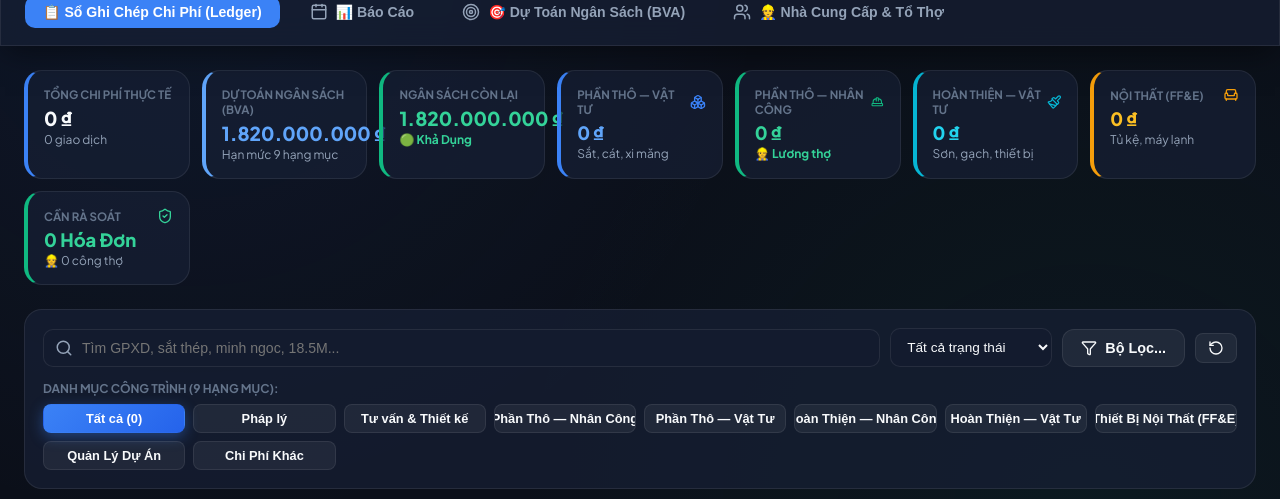
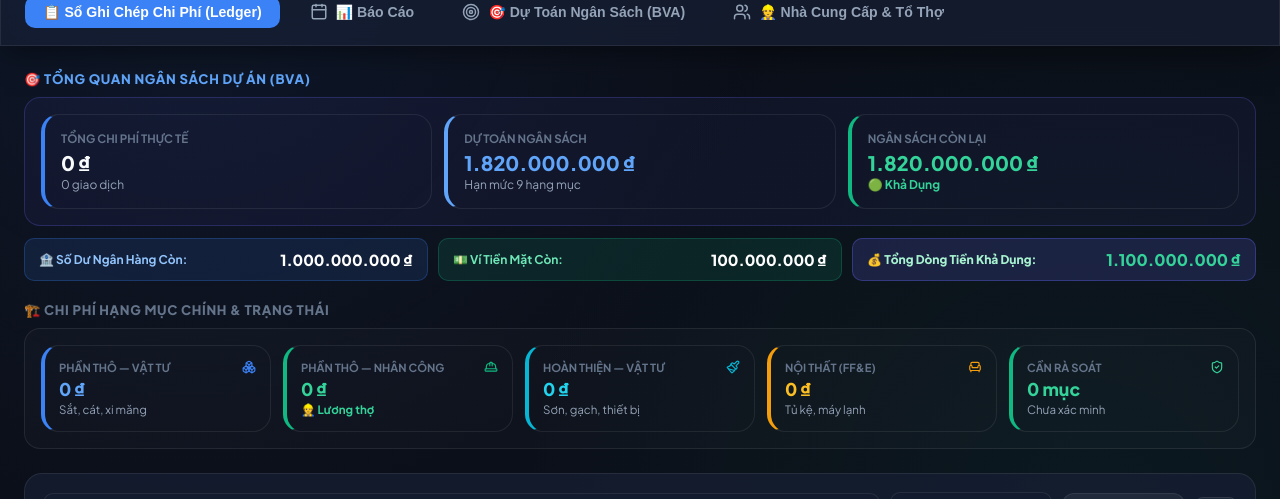
Before and after one commit to mattbuildthings/Expense-Tracking, a React (Vite) app: page / in a window 1280 px wide. Shown: the part 166-665 px from the top of the page. Built offline with nearby package versions, Linux system fonts and the light colour scheme; no server answers; the database is empty.

Commit message:
Add zero-extra-work real-time Cash Flow & Available Funds tracking

```diff
--- a/src/components/ExpenseLedger.tsx
+++ b/src/components/ExpenseLedger.tsx
@@ -2,7 +2,7 @@ import React, { useState } from 'react';
 import { Search, Trash2, CheckCircle, ExternalLink, Boxes, AlertTriangle, ShieldCheck, Plus, Paintbrush, HardHat, Armchair, Filter, ChevronLeft, ChevronRight, RotateCcw } from 'lucide-react';
 import { CATEGORY_METADATA } from '../types/expense';
 import type { ExpenseItem, FilterOptions } from '../types/expense';
-import { formatVND, filterExpenses, getCategoryBudgets } from '../services/storageService';
+import { formatVND, filterExpenses, getCategoryBudgets, getInitialFunds } from '../services/storageService';
 
 interface ExpenseLedgerProps {
   expenses: ExpenseItem[];
@@ -45,6 +45,14 @@ export const ExpenseLedger: React.FC<ExpenseLedgerProps> = ({
 
   const budgets = getCategoryBudgets();
   const totalTargetBudget = Object.values(budgets).reduce((sum, b) => sum + (b || 0), 0);
+
+  // Automatic Zero-Work Cash Flow Math
+  const initialFunds = getInitialFunds();
+  const bankSpent = expenses.filter(i => i.paymentMethod === 'chuyển_khoản').reduce((sum, i) => sum + i.amount, 0);
+  const cashSpent = expenses.filter(i => i.paymentMethod === 'tiền_mặt').reduce((sum, i) => sum + i.amount, 0);
+  const bankAvailable = initialFunds.bank - bankSpent;
+  const cashAvailable = initialFunds.cash - cashSpent;
+  const totalFundsAvailable = bankAvailable + cashAvailable;
 
   const categoryStats = expenses.reduce((acc, item) => {
     acc[item.category] = (acc[item.category] || 0) + item.amount;
@@ -100,11 +108,15 @@ export const ExpenseLedger: React.FC<ExpenseLedgerProps> = ({
   return (
     <div style={{ paddingBottom: '60px' }}>
 
-      {/* Metric Cards Grid */}
-      <div style={{ display: 'grid', gridTemplateColumns: 'repeat(auto-fit, minmax(160px, 1fr))', gap: '12px', marginBottom: '24px' }}>
-        <div className="glass-card" style={{ padding: '16px', borderLeft: '4px solid #3b82f6' }}>
+      {/* GROUP 1: OVERALL PROJECT BUDGET SUMMARY (BVA) */}
+      <div style={{ marginBottom: '20px' }}>
+        <h4 style={{ fontSize: '0.82rem', fontWeight: 800, color: '#60a5fa', textTransform: 'uppercase', letterSpacing: '0.05em', marginBottom: '10px', display: 'flex', alignItems: 'center', gap: '6px' }}>
+          🎯 Tổng Quan Ngân Sách Dự Án (BVA)
+        </h4>
+        <div style={{ display: 'grid', gridTemplateColumns: 'repeat(auto-fit, minmax(220px, 1fr))', gap: '12px', background: 'rgba(99, 102, 241, 0.06)', padding: '16px', borderRadius: '16px', border: '1px solid rgba(99, 102, 241, 0.25)' }}>
+          <div className="glass-card" style={{ padding: '16px', borderLeft: '4px solid #3b82f6', background: 'var(--bg-panel)' }}>
             <p style={{ fontSize: '0.72rem', fontWeight: 700, color: 'var(--text-dim)', textTransform: 'uppercase' }}>Tổng Chi Phí Thực Tế</p>
-          <h3 style={{ fontSize: '1.2rem', fontWeight: 800, color: '#f8fafc', marginTop: '4px' }}>
+            <h3 style={{ fontSize: '1.25rem', fontWeight: 800, color: '#f8fafc', marginTop: '4px' }}>
               {formatVND(totalSpent)}
             </h3>
             <p style={{ fontSize: '0.75rem', color: 'var(--text-muted)', marginTop: '2px' }}>
@@ -112,9 +124,9 @@ export const ExpenseLedger: React.FC<ExpenseLedgerProps> = ({
             </p>
           </div>
 
-        <div className="glass-card" style={{ padding: '16px', borderLeft: '4px solid #60a5fa' }}>
-          <p style={{ fontSize: '0.72rem', fontWeight: 700, color: 'var(--text-dim)', textTransform: 'uppercase' }}>Dự Toán Ngân Sách (BVA)</p>
-          <h3 style={{ fontSize: '1.2rem', fontWeight: 800, color: '#60a5fa', marginTop: '4px' }}>
+          <div className="glass-card" style={{ padding: '16px', borderLeft: '4px solid #60a5fa', background: 'var(--bg-panel)' }}>
+            <p style={{ fontSize: '0.72rem', fontWeight: 700, color: 'var(--text-dim)', textTransform: 'uppercase' }}>Dự Toán Ngân Sách</p>
+            <h3 style={{ fontSize: '1.25rem', fontWeight: 800, color: '#60a5fa', marginTop: '4px' }}>
               {formatVND(totalTargetBudget)}
             </h3>
             <p style={{ fontSize: '0.75rem', color: 'var(--text-muted)', marginTop: '2px' }}>
@@ -122,71 +134,103 @@ export const ExpenseLedger: React.FC<ExpenseLedgerProps> = ({
             </p>
           </div>
 
-        <div className="glass-card" style={{ padding: '16px', borderLeft: `4px solid ${totalRemainingBudget < 0 ? '#f87171' : '#10b981'}` }}>
+          <div className="glass-card" style={{ padding: '16px', borderLeft: `4px solid ${totalRemainingBudget < 0 ? '#f87171' : '#10b981'}`, background: 'var(--bg-panel)' }}>
             <p style={{ fontSize: '0.72rem', fontWeight: 700, color: 'var(--text-dim)', textTransform: 'uppercase' }}>Ngân Sách Còn Lại</p>
-          <h3 style={{ fontSize: '1.2rem', fontWeight: 800, color: totalRemainingBudget < 0 ? '#f87171' : '#34d399', marginTop: '4px' }}>
+            <h3 style={{ fontSize: '1.25rem', fontWeight: 800, color: totalRemainingBudget < 0 ? '#f87171' : '#34d399', marginTop: '4px' }}>
               {formatVND(totalRemainingBudget)}
             </h3>
             <p style={{ fontSize: '0.75rem', color: totalRemainingBudget < 0 ? '#f87171' : '#34d399', marginTop: '2px', fontWeight: 700 }}>
               {totalRemainingBudget < 0 ? '⚠️ Đã Vượt Ngân Sách' : '🟢 Khả Dụng'}
             </p>
           </div>
+        </div>
 
-        <div className="glass-card" style={{ padding: '16px', borderLeft: '4px solid #3b82f6' }}>
+        {/* Real-time Cash Flow Sub-strip */}
+        <div style={{ display: 'grid', gridTemplateColumns: 'repeat(auto-fit, minmax(200px, 1fr))', gap: '10px', marginTop: '12px' }}>
+          <div style={{ background: 'rgba(59, 130, 246, 0.12)', border: '1px solid rgba(59, 130, 246, 0.25)', padding: '10px 14px', borderRadius: '10px', display: 'flex', alignItems: 'center', justifyContent: 'space-between' }}>
+            <span style={{ fontSize: '0.75rem', fontWeight: 700, color: '#93c5fd' }}>🏦 Số Dư Ngân Hàng Còn:</span>
+            <span style={{ fontSize: '0.95rem', fontWeight: 800, color: bankAvailable < 0 ? '#f87171' : '#ffffff' }}>{formatVND(bankAvailable)}</span>
+          </div>
+          <div style={{ background: 'rgba(16, 185, 129, 0.12)', border: '1px solid rgba(16, 185, 129, 0.25)', padding: '10px 14px', borderRadius: '10px', display: 'flex', alignItems: 'center', justifyContent: 'space-between' }}>
+            <span style={{ fontSize: '0.75rem', fontWeight: 700, color: '#6ee7b7' }}>💵 Ví Tiền Mặt Còn:</span>
+            <span style={{ fontSize: '0.95rem', fontWeight: 800, color: cashAvailable < 0 ? '#f87171' : '#ffffff' }}>{formatVND(cashAvailable)}</span>
+          </div>
+          <div style={{ background: 'rgba(99, 102, 241, 0.18)', border: '1px solid rgba(99, 102, 241, 0.35)', padding: '10px 14px', borderRadius: '10px', display: 'flex', alignItems: 'center', justifyContent: 'space-between' }}>
+            <span style={{ fontSize: '0.75rem', fontWeight: 800, color: '#a7f3d0' }}>💰 Tổng Dòng Tiền Khả Dụng:</span>
+            <span style={{ fontSize: '1rem', fontWeight: 900, color: totalFundsAvailable < 0 ? '#f87171' : '#34d399' }}>{formatVND(totalFundsAvailable)}</span>
+          </div>
+        </div>
+      </div>
+
+      {/* GROUP 2: CATEGORY BREAKDOWN & STATUS */}
+      <div style={{ marginBottom: '24px' }}>
+        <div style={{ display: 'flex', alignItems: 'center', justifyContent: 'space-between', marginBottom: '10px' }}>
+          <h4 style={{ fontSize: '0.82rem', fontWeight: 800, color: 'var(--text-dim)', textTransform: 'uppercase', letterSpacing: '0.05em', display: 'flex', alignItems: 'center', gap: '6px' }}>
+            🏗️ Chi Phí Hạng Mục Chính & Trạng Thái
+          </h4>
+          {totalManDays > 0 && (
+            <span style={{ fontSize: '0.78rem', color: '#60a5fa', fontWeight: 800 }}>
+              👷 Tổng {totalManDays} công thợ ghi nhận
+            </span>
+          )}
+        </div>
+        <div style={{ display: 'grid', gridTemplateColumns: 'repeat(auto-fit, minmax(170px, 1fr))', gap: '12px', background: 'rgba(255, 255, 255, 0.02)', padding: '16px', borderRadius: '16px', border: '1px solid var(--border-color)' }}>
+          <div className="glass-card" style={{ padding: '14px', borderLeft: '4px solid #3b82f6', background: 'var(--bg-panel)' }}>
             <div style={{ display: 'flex', alignItems: 'center', justifyContent: 'space-between' }}>
-            <p style={{ fontSize: '0.72rem', fontWeight: 700, color: 'var(--text-dim)', textTransform: 'uppercase' }}>Phần Thô — Vật Tư</p>
-            <Boxes size={16} color="#3b82f6" />
+              <p style={{ fontSize: '0.7rem', fontWeight: 700, color: 'var(--text-dim)', textTransform: 'uppercase' }}>Phần Thô — Vật Tư</p>
+              <Boxes size={14} color="#3b82f6" />
             </div>
-          <h3 style={{ fontSize: '1.15rem', fontWeight: 800, color: '#60a5fa', marginTop: '4px' }}>
+            <h3 style={{ fontSize: '1.1rem', fontWeight: 800, color: '#60a5fa', marginTop: '4px' }}>
               {formatVND(categoryStats['phần_thô_vật_tư'] || 0)}
             </h3>
-          <p style={{ fontSize: '0.75rem', color: 'var(--text-muted)', marginTop: '2px' }}>Sắt, cát, xi măng</p>
+            <p style={{ fontSize: '0.72rem', color: 'var(--text-muted)', marginTop: '2px' }}>Sắt, cát, xi măng</p>
           </div>
 
-        <div className="glass-card" style={{ padding: '16px', borderLeft: '4px solid #10b981' }}>
+          <div className="glass-card" style={{ padding: '14px', borderLeft: '4px solid #10b981', background: 'var(--bg-panel)' }}>
             <div style={{ display: 'flex', alignItems: 'center', justifyContent: 'space-between' }}>
-            <p style={{ fontSize: '0.72rem', fontWeight: 700, color: 'var(--text-dim)', textTransform: 'uppercase' }}>Phần Thô — Nhân Công</p>
-            <HardHat size={16} color="#10b981" />
+              <p style={{ fontSize: '0.7rem', fontWeight: 700, color: 'var(--text-dim)', textTransform: 'uppercase' }}>Phần Thô — Nhân Công</p>
+              <HardHat size={14} color="#10b981" />
             </div>
-          <h3 style={{ fontSize: '1.15rem', fontWeight: 800, color: '#34d399', marginTop: '4px' }}>
+            <h3 style={{ fontSize: '1.1rem', fontWeight: 800, color: '#34d399', marginTop: '4px' }}>
               {formatVND(categoryStats['phần_thô_nhân_công'] || 0)}
             </h3>
-          <p style={{ fontSize: '0.75rem', color: '#34d399', fontWeight: 700, marginTop: '2px' }}>
+            <p style={{ fontSize: '0.72rem', color: '#34d399', fontWeight: 700, marginTop: '2px' }}>
               👷 Lương thợ
             </p>
           </div>
 
-        <div className="glass-card" style={{ padding: '16px', borderLeft: '4px solid #06b6d4' }}>
+          <div className="glass-card" style={{ padding: '14px', borderLeft: '4px solid #06b6d4', background: 'var(--bg-panel)' }}>
             <div style={{ display: 'flex', alignItems: 'center', justifyContent: 'space-between' }}>
-            <p style={{ fontSize: '0.72rem', fontWeight: 700, color: 'var(--text-dim)', textTransform: 'uppercase' }}>Hoàn Thiện — Vật Tư</p>
-            <Paintbrush size={16} color="#06b6d4" />
+              <p style={{ fontSize: '0.7rem', fontWeight: 700, color: 'var(--text-dim)', textTransform: 'uppercase' }}>Hoàn Thiện — Vật Tư</p>
+              <Paintbrush size={14} color="#06b6d4" />
             </div>
-          <h3 style={{ fontSize: '1.15rem', fontWeight: 800, color: '#22d3ee', marginTop: '4px' }}>
+            <h3 style={{ fontSize: '1.1rem', fontWeight: 800, color: '#22d3ee', marginTop: '4px' }}>
               {formatVND(categoryStats['hoàn_thiện_vật_tư'] || 0)}
             </h3>
-          <p style={{ fontSize: '0.75rem', color: 'var(--text-muted)', marginTop: '2px' }}>Sơn, gạch, thiết bị</p>
+            <p style={{ fontSize: '0.72rem', color: 'var(--text-muted)', marginTop: '2px' }}>Sơn, gạch, thiết bị</p>
           </div>
 
-        <div className="glass-card" style={{ padding: '16px', borderLeft: '4px solid #f59e0b' }}>
+          <div className="glass-card" style={{ padding: '14px', borderLeft: '4px solid #f59e0b', background: 'var(--bg-panel)' }}>
             <div style={{ display: 'flex', alignItems: 'center', justifyContent: 'space-between' }}>
-            <p style={{ fontSize: '0.72rem', fontWeight: 700, color: 'var(--text-dim)', textTransform: 'uppercase' }}>Nội Thất (FF&E)</p>
-            <Armchair size={16} color="#f59e0b" />
+              <p style={{ fontSize: '0.7rem', fontWeight: 700, color: 'var(--text-dim)', textTransform: 'uppercase' }}>Nội Thất (FF&E)</p>
+              <Armchair size={14} color="#f59e0b" />
             </div>
-          <h3 style={{ fontSize: '1.15rem', fontWeight: 800, color: '#fbbf24', marginTop: '4px' }}>
+            <h3 style={{ fontSize: '1.1rem', fontWeight: 800, color: '#fbbf24', marginTop: '4px' }}>
               {formatVND(categoryStats['nội_thất_thiết_bị'] || 0)}
             </h3>
-          <p style={{ fontSize: '0.75rem', color: 'var(--text-muted)', marginTop: '2px' }}>Tủ kệ, máy lạnh</p>
+            <p style={{ fontSize: '0.72rem', color: 'var(--text-muted)', marginTop: '2px' }}>Tủ kệ, máy lạnh</p>
           </div>
 
-        <div className="glass-card" style={{ padding: '16px', borderLeft: `4px solid ${pendingItems.length > 0 ? '#f59e0b' : '#10b981'}` }}>
+          <div className="glass-card" style={{ padding: '14px', borderLeft: `4px solid ${pendingItems.length > 0 ? '#f59e0b' : '#10b981'}`, background: 'var(--bg-panel)' }}>
             <div style={{ display: 'flex', alignItems: 'center', justifyContent: 'space-between' }}>
-            <p style={{ fontSize: '0.72rem', fontWeight: 700, color: 'var(--text-dim)', textTransform: 'uppercase' }}>Cần Rà Soát</p>
-            {pendingItems.length > 0 ? <AlertTriangle size={16} color="#fbbf24" /> : <ShieldCheck size={16} color="#34d399" />}
+              <p style={{ fontSize: '0.7rem', fontWeight: 700, color: 'var(--text-dim)', textTransform: 'uppercase' }}>Cần Rà Soát</p>
+              {pendingItems.length > 0 ? <AlertTriangle size={14} color="#fbbf24" /> : <ShieldCheck size={14} color="#34d399" />}
             </div>
-          <h3 style={{ fontSize: '1.15rem', fontWeight: 800, color: pendingItems.length > 0 ? '#fbbf24' : '#34d399', marginTop: '4px' }}>
-            {pendingItems.length} Hóa Đơn
+            <h3 style={{ fontSize: '1.1rem', fontWeight: 800, color: pendingItems.length > 0 ? '#fbbf24' : '#34d399', marginTop: '4px' }}>
+              {pendingItems.length} mục
             </h3>
-          <p style={{ fontSize: '0.75rem', color: 'var(--text-muted)', marginTop: '2px' }}>👷 {totalManDays} công thợ</p>
+            <p style={{ fontSize: '0.72rem', color: 'var(--text-muted)', marginTop: '2px' }}>Chưa xác minh</p>
+          </div>
         </div>
       </div>
 
--- a/src/services/storageService.ts
+++ b/src/services/storageService.ts
@@ -39,6 +39,27 @@ export function getCategoryBudgets(): CategoryBudgets {
 
 export function saveCategoryBudgets(budgets: CategoryBudgets): void {
   localStorage.setItem(CATEGORY_BUDGETS_KEY, JSON.stringify(budgets));
+}
+
+const INITIAL_BANK_FUNDS_KEY = 'build_initial_bank_funds';
+const INITIAL_CASH_FUNDS_KEY = 'build_initial_cash_funds';
+
+export function getInitialFunds(): { bank: number; cash: number } {
+  const bankRaw = localStorage.getItem(INITIAL_BANK_FUNDS_KEY);
+  const cashRaw = localStorage.getItem(INITIAL_CASH_FUNDS_KEY);
+
+  const bank = bankRaw !== null ? parseFloat(bankRaw) : 1000000000; // 1 Billion VND default bank balance
+  const cash = cashRaw !== null ? parseFloat(cashRaw) : 100000000;   // 100 Million VND default cash balance
+
+  return {
+    bank: isNaN(bank) ? 1000000000 : bank,
+    cash: isNaN(cash) ? 100000000 : cash
+  };
+}
+
+export function saveInitialFunds(bank: number, cash: number): void {
+  localStorage.setItem(INITIAL_BANK_FUNDS_KEY, bank.toString());
+  localStorage.setItem(INITIAL_CASH_FUNDS_KEY, cash.toString());
 }
 
 export function getUniqueVendors(expenses: ExpenseItem[]): string[] {
```
Also changed, not shown: src/components/SettingsModal.tsx (+47 -1 lines). Lines whose indentation alone changed are shown as unchanged.
